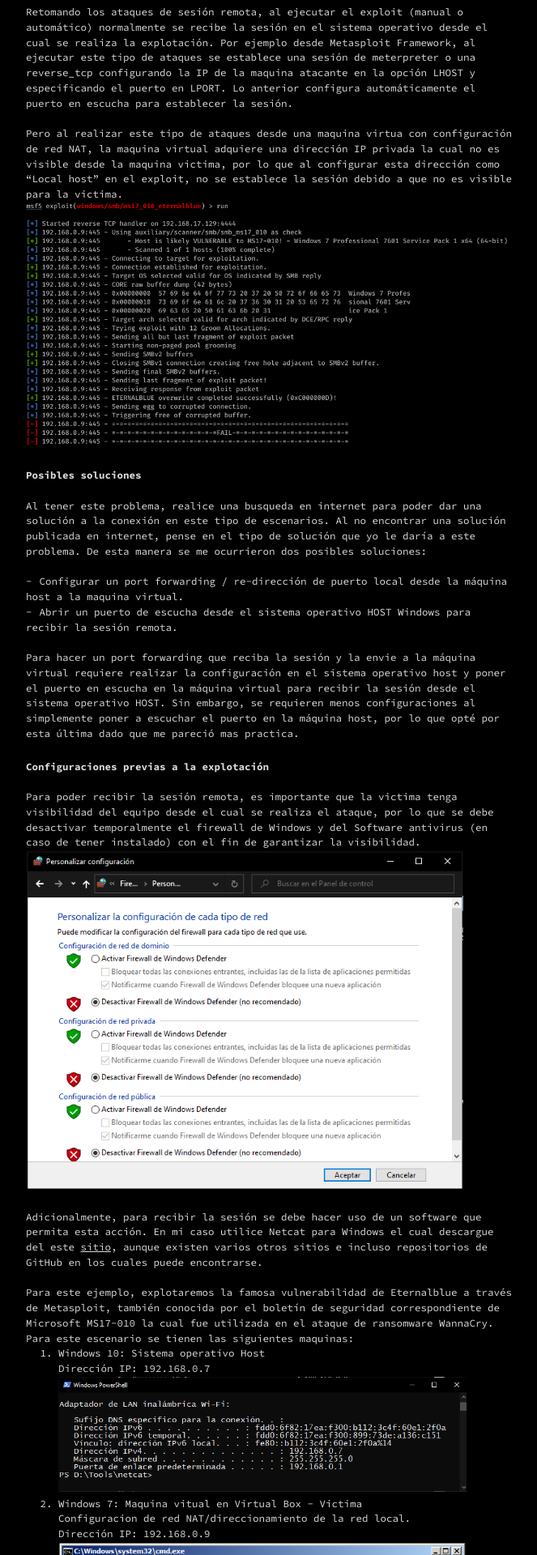
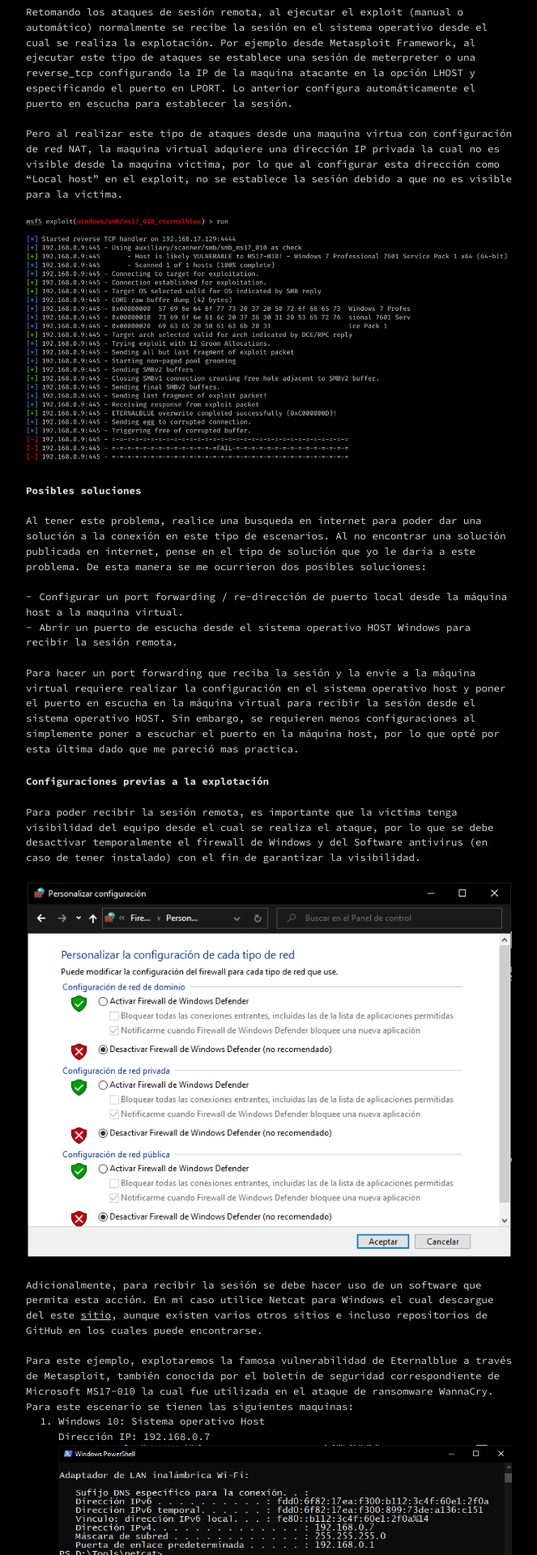
Before and after one commit to d4rk-wing/d4rkwz.github.io, a Jekyll site: the page built from _posts/2020-04-15-Rever-shell-en-maquina-virtual.markdown, in a window 1280 px wide. Shown: the part 617-2537 px from the top of the page at 81% size, without its empty margins (308-971 px from the left). Built offline with Jekyll 4.4.1, drawn with Linux system fonts in a browser that asks for light colours.

```diff
--- a/_posts/2020-04-15-Rever-shell-en-maquina-virtual.markdown
+++ b/_posts/2020-04-15-Rever-shell-en-maquina-virtual.markdown
@@ -15,7 +15,7 @@ categories: Hacking
 <br />Retomando los ataques de sesión remota, al ejecutar el exploit (manual o automático) normalmente se recibe la sesión en el sistema operativo desde el cual se realiza la explotación. Por ejemplo desde Metasploit Framework, al ejecutar este tipo de ataques se establece una sesión de meterpreter o una reverse_tcp configurando la IP de la maquina atacante en la opción LHOST y especificando el puerto en LPORT. Lo anterior configura automáticamente el puerto en escucha para establecer la sesión.
 <br />Pero al realizar este tipo de ataques desde una maquina virtua con configuración de red NAT, la maquina virtual adquiere una dirección IP privada la cual no es visible desde la maquina victima, por lo que al configurar esta dirección como "Local host" en el exploit, no se establece la sesión debido a que no es visible para la victima.
 
-<img src="/images/post/Rever-shell-en-maquina-virtual/fail_exploit.png" width="100%" height="100%" />
+<br /><img src="/images/post/Rever-shell-en-maquina-virtual/fail_exploit.png" width="100%" height="100%" />
 
 ## Posibles soluciones
 <br />Al tener este problema, realice una busqueda en internet para poder dar una solución a la conexión en este tipo de escenarios. Al no encontrar una solución publicada en internet, pense en el tipo de solución que yo le daría a este problema. De esta manera se me ocurrieron dos posibles soluciones:
@@ -25,34 +25,34 @@ categories: Hacking
 <br /><br />Para hacer un port forwarding que reciba la sesión y la envie a la máquina virtual requiere realizar la configuración en el sistema operativo host y poner el puerto en escucha en la máquina virtual para recibir la sesión desde el sistema operativo HOST. Sin embargo, se requieren menos configuraciones al simplemente poner a escuchar el puerto en la máquina host, por lo que opté por esta última dado que me pareció mas practica.
 ### Configuraciones previas a la explotación
 <br />Para poder recibir la sesión remota, es importante que la victima tenga visibilidad del equipo desde el cual se realiza el ataque, por lo que se debe desactivar temporalmente el firewall de Windows y del Software antivirus (en caso de tener instalado) con el fin de garantizar la visibilidad.
-<img src="/images/post/Rever-shell-en-maquina-virtual/firewall_host.png" width="90%" height="90%" />
+<br /><img src="/images/post/Rever-shell-en-maquina-virtual/firewall_host.png" width="100%" height="100%" />
 <br />Adicionalmente, para recibir la sesión se debe hacer uso de un software que permita esta acción. En mi caso utilice Netcat para Windows el cual descargue del este [sitio](https://eternallybored.org/misc/netcat/){:target="_blank"}, aunque existen varios otros sitios e incluso repositorios de GitHub en los cuales puede encontrarse.
 <br />Para este ejemplo, explotaremos la famosa vulnerabilidad de Eternalblue a través de Metasploit, también conocida por el boletín de seguridad correspondiente de Microsoft MS17-010 la cual fue utilizada en el ataque de ransomware WannaCry.
 Para este escenario se tienen las siguientes maquinas:
 1. Windows 10: Sistema operativo Host
 		Dirección IP: 192.168.0.7
-		<img src="/images/post/Rever-shell-en-maquina-virtual/ipconfig_host.png" width="90%" height="90%" />
+		<img src="/images/post/Rever-shell-en-maquina-virtual/ipconfig_host.png" width="100%" height="100%" />
 2. Windows 7: Maquina vitual en Virtual Box - Victima
 		Configuracion de red NAT/direccionamiento de la red local.
 		Dirección IP: 192.168.0.9
-		<img src="/images/post/Rever-shell-en-maquina-virtual/ipconfig_victima.png" width="90%" height="90%" />
+		<img src="/images/post/Rever-shell-en-maquina-virtual/ipconfig_victima.png" width="100%" height="100%" />
 3. Kali Linux: Maquina virtual en VMware - Atacante
 		Configuración de red en Bridge/Visible desde el sistema operativo host.
 		Dirección IP: 192.168.17.129
-		<img src="/images/post/Rever-shell-en-maquina-virtual/ipconfig_atacante.png" width="90%" height="90%" />
+		<img src="/images/post/Rever-shell-en-maquina-virtual/ipconfig_atacante.png" width="100%" height="100%" />
 <br />Se virtualizan las dos maquinas en diferentes software de virtualización con el fin de garantizar que no haya visibilidad al atacante desde la máquina victima.
 ### Ejecución del ataque
 <br />___NOTA: En este post únicamente se explica como establecer la sesión remota en el sistema operativo host, por lo que no se detallan las configuraciones del exploit Eternalblue, este ataque se encuentra documentado en varios sitios de internet.___
 <br />
 1. Configurar puerto en escucha en Windows 10: *nc.exe -lvp [PUERTO]*
-<img src="/images/post/Rever-shell-en-maquina-virtual/host_escucha.png" width="90%" height="90%" />
+<img src="/images/post/Rever-shell-en-maquina-virtual/host_escucha.png" width="100%" height="100%" />
 2. Configurar IP victima en opción RHOST
 3. En la opción LHOST se configura la dirección IP del sistema operativo anfitrion (Windows 10) y en LPORT el puerto anteriormente configurado.
 4. Ejecutar el exploit (run o exploit)
-<img src="/images/post/Rever-shell-en-maquina-virtual/eternal_config.png" width="90%" height="90%" />
+<img src="/images/post/Rever-shell-en-maquina-virtual/eternal_config.png" width="100%" height="100%" />
 <br />Como se puede observar se recibe correctamente la sesión en el sistema operativo HOST.
-<img src="/images/post/Rever-shell-en-maquina-virtual/ok_exploit.png" width="90%" height="90%" />
-<img src="/images/post/Rever-shell-en-maquina-virtual/shell_reverse.png" width="90%" height="90%" />
+<br /><img src="/images/post/Rever-shell-en-maquina-virtual/ok_exploit.png" width="100%" height="100%" />
+<img src="/images/post/Rever-shell-en-maquina-virtual/shell_reverse.png" width="100%" height="100%" />
 ### Conclusiones
 <br />Se ha podido establecer correctamente la sesión de una ataque de tipo shell reversa realizado desde una máquina virtual la cual no es visible desde la victima. Este metodo únicamente requiere la ejecución de Netcat para Windows y la desactivación de firewall en el sistema operativo, de esta manera se puede recibir la sesión remota en cualquier ataque de este tipo.
 <br />Si bien al principio del post indique que no encontré ninguna publicación en internet que explicará este proceso, también es cierto que es un proceso simple que seguramente es usado por muchos profesionales que acostumbran realizar este tipo de pruebas desde una máquina virtual. Sin embargo, no esta documentado para quienes esten iniciando en el mundo de las pruebas de ethical hacking
```
